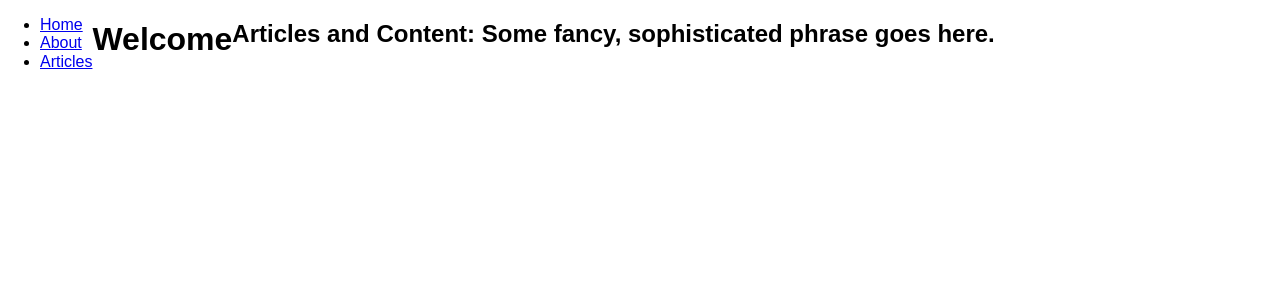
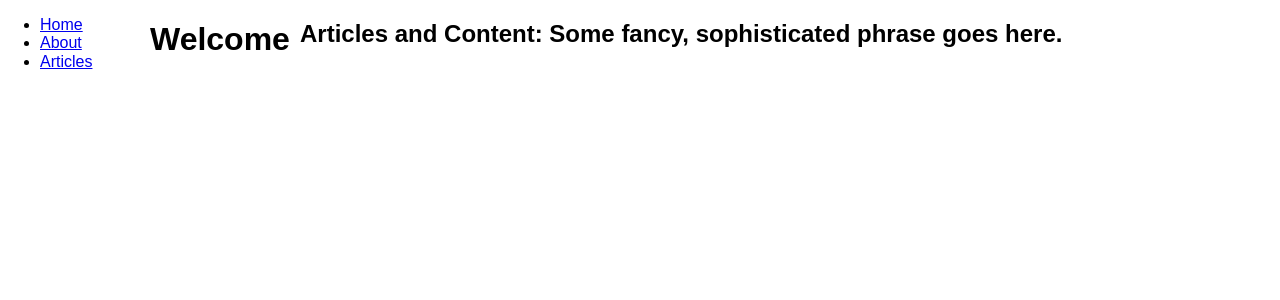
Before and after one commit to msawangwan/msawangwan.github.io, a Jekyll site: the page built from index.html, in a window 1280 px wide. Shown: the top 300 px of the page. Built offline with Jekyll 4.4.1, drawn with Linux system fonts in a browser that asks for light colours; some web fonts are replaced.

Commit message:
trying something new

```diff
--- a/css/main.css
+++ b/css/main.css
@@ -3,6 +3,15 @@
   display: flex;
   -webkit-flex-flow: row wrap;
   flex-flow: row wrap;
+  margin: 0;
+  padding: 0;
+  width: 100%;
+}
+
+.page-container div {
+  box-sizing: border-box;
+  min-height: 150px;
+  min-width: 150px;
 }
 
 .nav-container,
```
